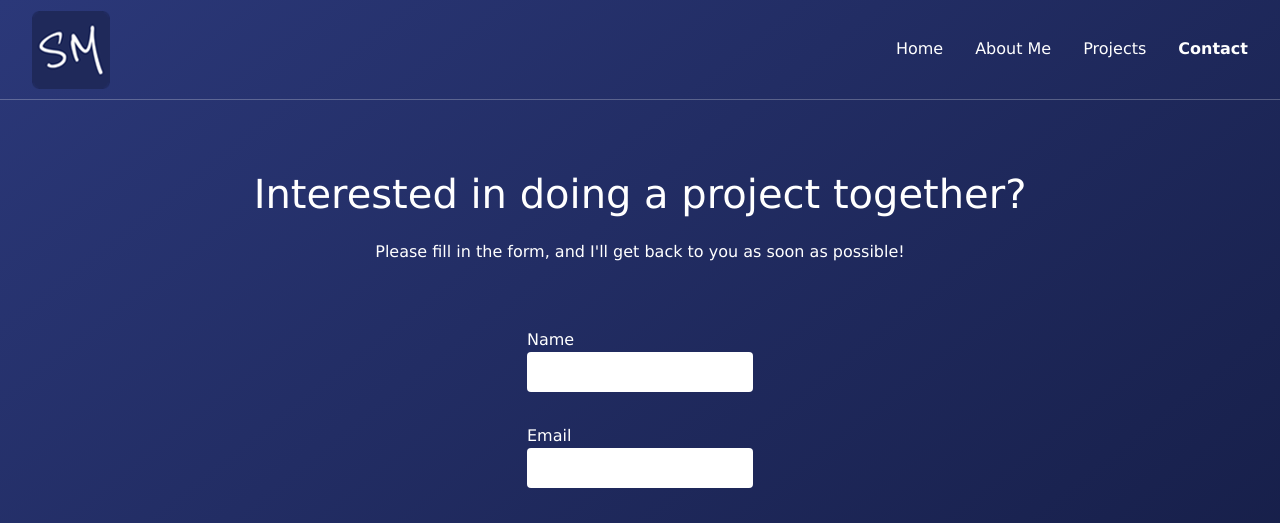
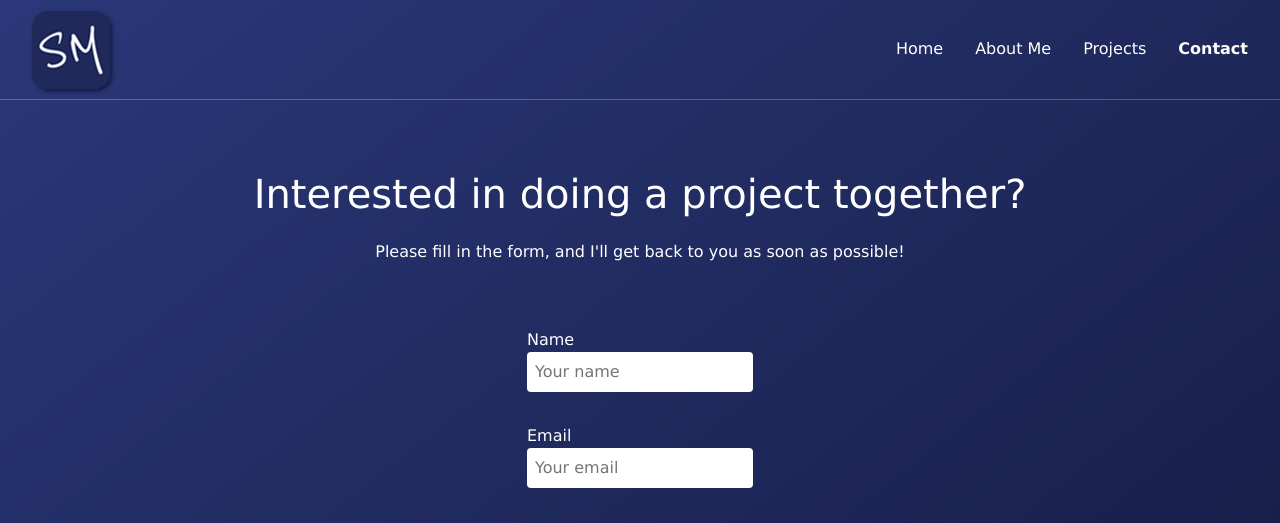
Before and after one commit to SamuelMeijer/JAVA25-html-slutprojekt-Samuel-Meijer, a plain HTML site: page pages/contact.html in a window 1280 px wide. Shown: the top 523 px of the page. Drawn offline with nearby package versions, Linux system fonts and the light colour scheme.

Commit message:
Minor changes

```diff
--- a/css/contact.css
+++ b/css/contact.css
@@ -34,5 +34,10 @@ input[type="submit"] {
   border-radius: 0;
   align-self: center;
 }
+@media screen and (max-width: 26.625rem) {
+  #contact-container {
+    padding: 4rem 1.75rem;
+  }
+}
 /* CONTACT END */
 /*** MAIN END ***/
--- a/css/general.css
+++ b/css/general.css
@@ -128,6 +128,8 @@ nav {
 
 .nav-logo {
   margin-right: 2rem;
+  border-radius: 1rem;
+  box-shadow: 2px 2px 4px 0 var(--clr-darkest-blue);
 }
 
 .nav-list {
--- a/pages/contact.html
+++ b/pages/contact.html
@@ -92,10 +92,22 @@
 
           <form id="contact-form" class="flex-col">
             <label for="name">Name</label>
-            <input type="text" name="name" id="name" required />
+            <input
+              type="text"
+              name="name"
+              id="name"
+              placeholder="Your name"
+              required
+            />
 
             <label for="email">Email</label>
-            <input type="email" name="email" id="email" required />
+            <input
+              type="email"
+              name="email"
+              id="email"
+              placeholder="Your email"
+              required
+            />
 
             <label for="message">Message</label>
             <textarea
```
